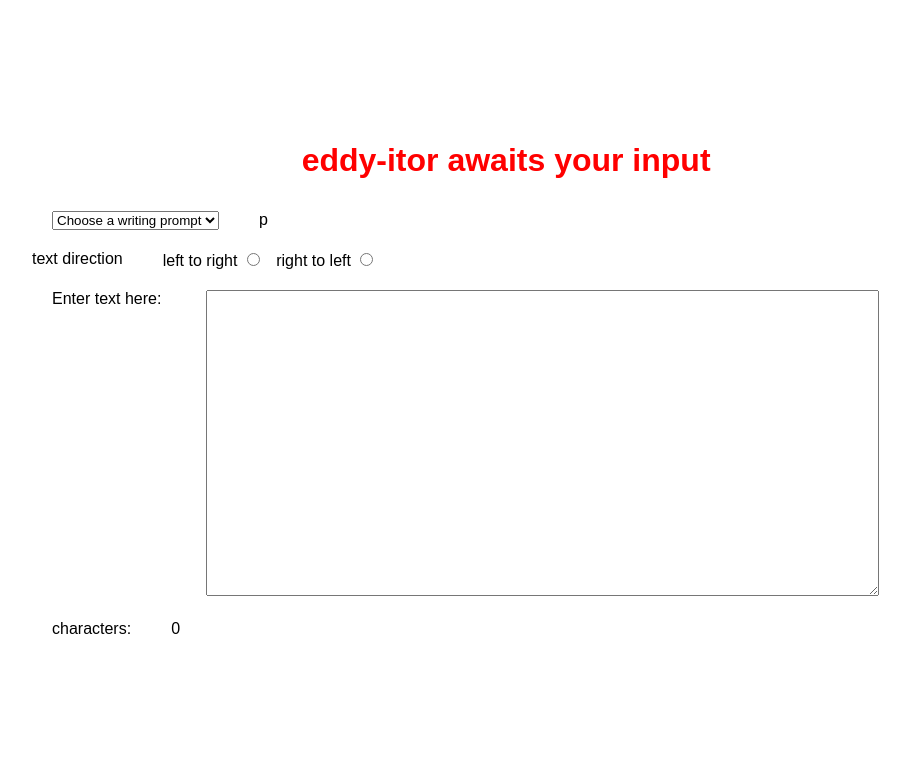
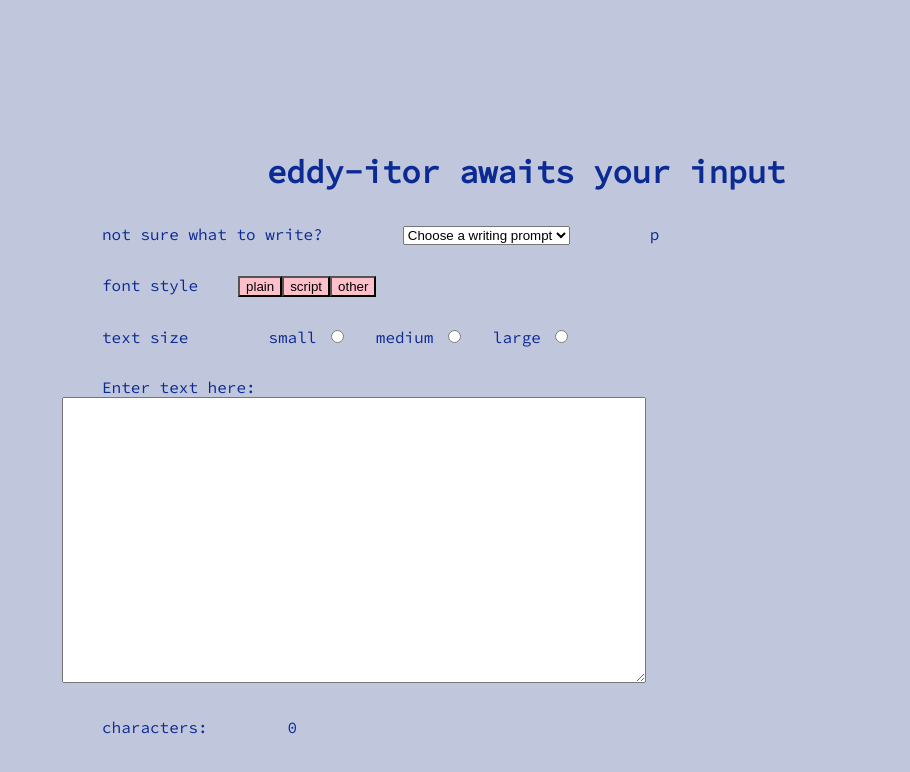
Before and after one commit to wbeck32/react-editor, a React (Create React App) app: page / in a window 1280 px wide. Shown: the top 772 px of the page, without its empty margins (58-968 px from the left). Built offline with nearby package versions, Linux system fonts and the light colour scheme.

Commit message:
all working

```diff
--- a/public/index.html
+++ b/public/index.html
@@ -19,6 +19,8 @@
       work correctly both with client-side routing and a non-root public URL.
       Learn how to configure a non-root public URL by running `npm run build`.
     -->
+
+    <link href="https://fonts.googleapis.com/css?family=Monoton|Sacramento|Source+Code+Pro" rel="stylesheet">
     <title>React App</title>
   </head>
   <body>
--- a/src/App.js
+++ b/src/App.js
@@ -29,40 +29,46 @@ class App extends Component {
         {index: 9, subject: 'adventure',  prompt:'nine'},
         {index: 10, subject:'childhood', prompt: 'ten'}
       ],
-      promptText: 'hullo',
       prompt: 'p',
-     direction: 'ltr'
+      fontSize: 12,
+      fontFamily: '',
+      countColor: ''
     }
 
   }
 
   handleClick({name, value}) {
     console.log('click: ',name, value);
-    value === 'ltr' ? this.setState({direction: 'ltr'}) : this.setState({direction: 'rtl'})
+    this.setState({[name]: value});
   }
 
   handleChange({name, value}) {
     console.log('name: ', name, 'value: ', value);
     console.log(value.length);
     this.setState({editor: value });
-    let msg = 'hey!'
+    let msg = ' less than 1500 characters'
     this.setState({charCount: value.length + msg})
-    // this.setState[target.value] = target.value;
+    if (value.length > 1500) {
+      this.setState({countColor: '#FF5733'})
+      this.setState({charCount: value.length + msg})
+    }
   }
 
   handlePromptSelect(target) {
     this.setState({prompt : this.state.prompts[target.value].prompt});
     this.setState({promptText : this.state.prompt})
-    // this.setState({target.value})
   }
 
 
   render() {
     return (
-      <div className="App wrapper">
-      <div className="App-logo"/>
-      <h3> eddy-itor awaits your input </h3>
       <div>
+      <div className="App-logo"></div>
+      <h3 style={{fontFamily: this.state.fontFamily}}> eddy-itor awaits your input </h3>
+      <div>
+
+
+      <span className="labelTxt">not sure what to write?</span>
       <span>
       <select name="promptChooser" value={this.state.value} onChange= {({target}) => this.handlePromptSelect(target)}>
       {
@@ -75,32 +81,37 @@ class App extends Component {
       <span name="promptText" value={this.state.value}>
       {this.state.prompt}
       </span>
-      </div>
-<label>
-<span>text direction</span>
-<span>
-left to right <input name="direction" value="ltr" type="radio" onClick = {({target}) => this.handleClick(target)}/>&nbsp;&nbsp;
-right to left <input name="direction" value="rtl" type="radio" onClick = {({target}) => this.handleClick(target)}/>
-</span>
-
-</label>
-      <div>
-      <span>Enter text here:</span>
-      <span> <textarea rows="20" name="editor" style={{direction: this.state.direction}}  value = {this.state.editor} onChange = {({target}) => this.handleChange(target)}/>
-      </span>
 
       </div>
       <div>
 
-      <span>
-      characters:
-      </span>
-      <span name="charCount" value={this.state.charCount}>{this.state.charCount}
-      </span>
+      <span className="labelTxt">font style</span>
+      <button className="myButton" name="fontFamily" value={"'Source Code Pro', monospace"} onClick = {({target}) => this.handleClick(target)}>plain</button>
+      <button className="myButton" name="fontFamily" value={"'Sacramento', cursive"} onClick = {({target}) => this.handleClick(target)}>script</button>
+      <button className="myButton" name="fontFamily" value={"'Monoton', cursive"} onClick = {({target}) => this.handleClick(target)}>other</button>
 
       </div>
+      <div>
+
+<span className="labelTxt">text size</span>
+<span>
+small <input name="fontSize" value={12}  type="radio" onClick = {({target}) => this.handleClick(target)}/>&nbsp;&nbsp;
+medium <input name="fontSize" value={18} type="radio" onClick = {({target}) => this.handleClick(target)}/>&nbsp;&nbsp;
+large <input name="fontSize" value={36} type="radio" onClick = {({target}) => this.handleClick(target)}/>
+</span>
+</div>
+
+      <div>
+      <span className="labelTxt">Enter text here:</span>
+      <span> <textarea rows="20" name="editor" style={{fontFamily: this.state.fontFamily, fontSize: this.state.fontSize}} value = {this.state.editor} onChange = {({target}) => this.handleChange(target)}/>
+      </span>
       </div>
-
+      <div>
+      <span className="labelTxt">characters:</span>
+      <span name="charCount" style={{color: this.state.countColor}} value={this.state.charCount}>{this.state.charCount}
+      </span>
+      </div>
+</div>
     );
   }
 }
--- a/src/index.css
+++ b/src/index.css
@@ -1,31 +1,39 @@
 body {
   margin: 0;
   padding: 10px 30px;
-  font-family: sans-serif;
+  font-family: Source Code Pro, monospace;
   font-size: 16px;
+  background-color: #C0C6DB;
+  color: #0B2A93;
 }
 
 h3 {
-  color: red;
+  color:#0B2A93;
   text-align: center;
   font-size: 2rem;
 }
 div {
-  /* border: .5px solid red; */
-  margin: 20px;
+  margin: 30px;
   width: 90%;
 }
 
 span {
-  /* border: 2px solid green; */
-  width: 40%;
   margin: 20px;
   text-align: left;
   vertical-align: top;
+  padding: 0 20px;
+}
+.labelTxt {
+  text-align: right;
+  width: 15%;
+}
+
+.myButton {
+  background-color: pink;
 }
 
 textarea {
-  width: 75%;
+  width: 65%;
   height: 30%;
 
 }
```
